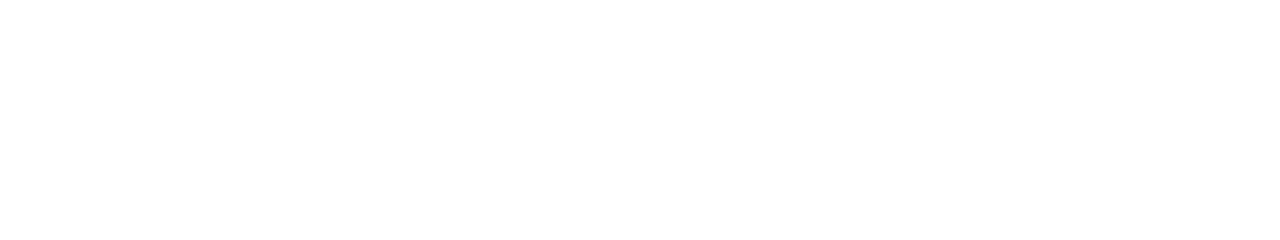
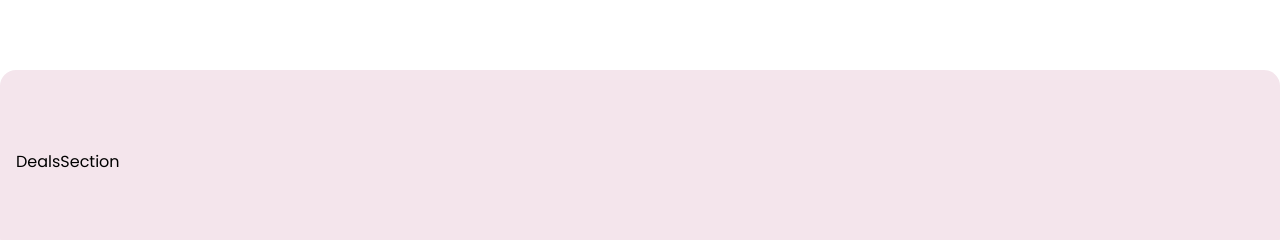
Before and after one commit to ManushiChamika/E-Commerce-MERN-project, a React (Vite) app in the folder frontend/: page / in a window 1280 px wide. Shown: the part 2798-3038 px from the top of the page. Before the commit the page ends 2868 px from the top, so only its background shows below. Built offline with nearby package versions, Linux system fonts and the light colour scheme.

Commit message:
products section completed

```diff
--- a/frontend/src/pages/home/DealsSection.jsx
+++ b/frontend/src/pages/home/DealsSection.jsx
@@ -0,0 +1,9 @@
+import React from 'react'
+
+const DealsSection = () => {
+  return (
+    <section className='section__container deals__container'>DealsSection</section>
+  )
+}
+
+export default DealsSection
--- a/frontend/src/pages/home/Home.jsx
+++ b/frontend/src/pages/home/Home.jsx
@@ -4,6 +4,7 @@
 import HeroSection from './HeroSection'
 import TrendingProducts from '../shop/TrendingProducts'
 import ProductCards from '../shop/ProductCards'
+import DealsSection from './DealsSection'
 
 const Home = () => {
   return (
@@ -13,6 +14,7 @@
       <HeroSection/>
       <TrendingProducts/>
       <ProductCards/>
+      <DealsSection/>
     </>
   )
 }
```
